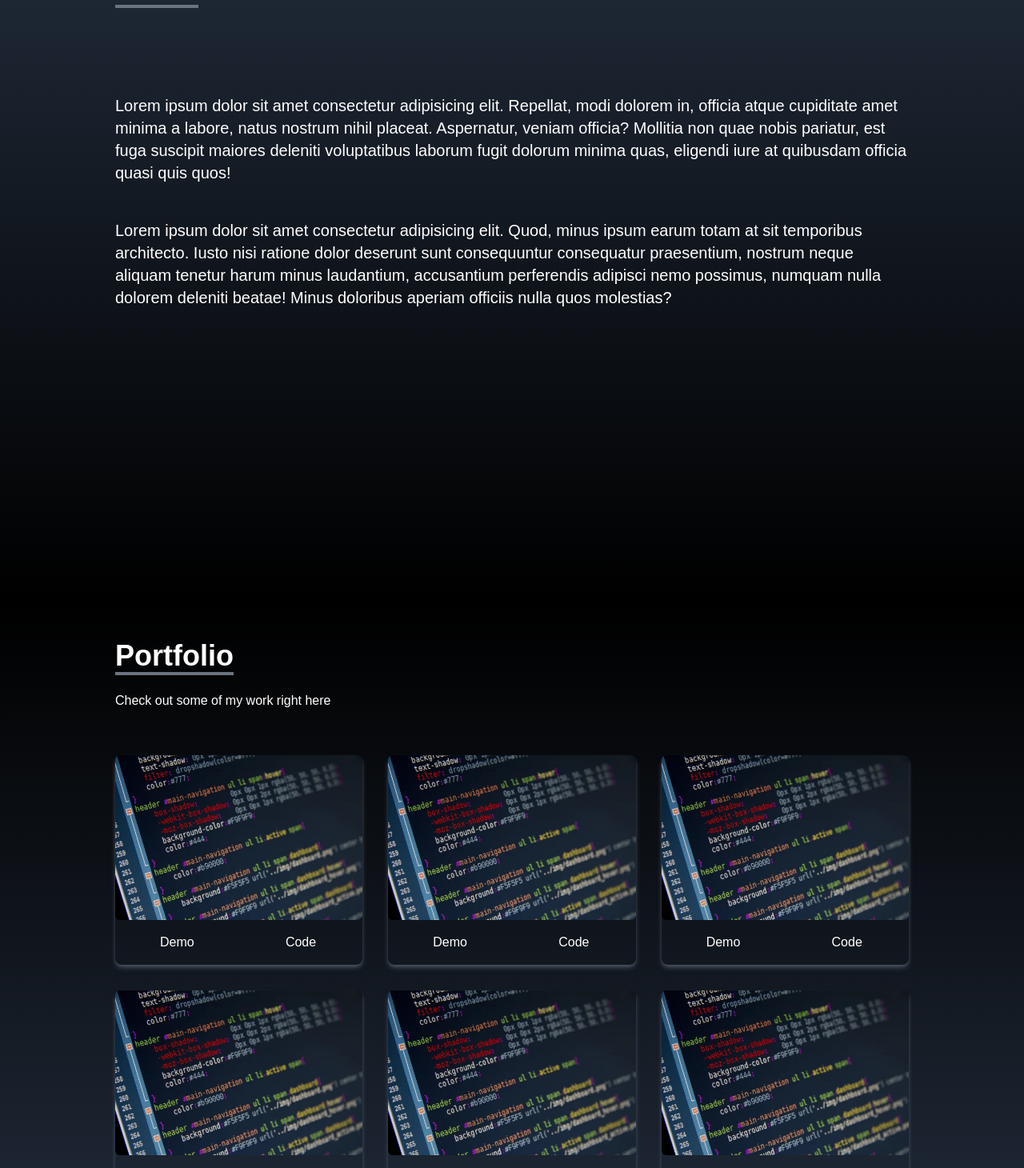
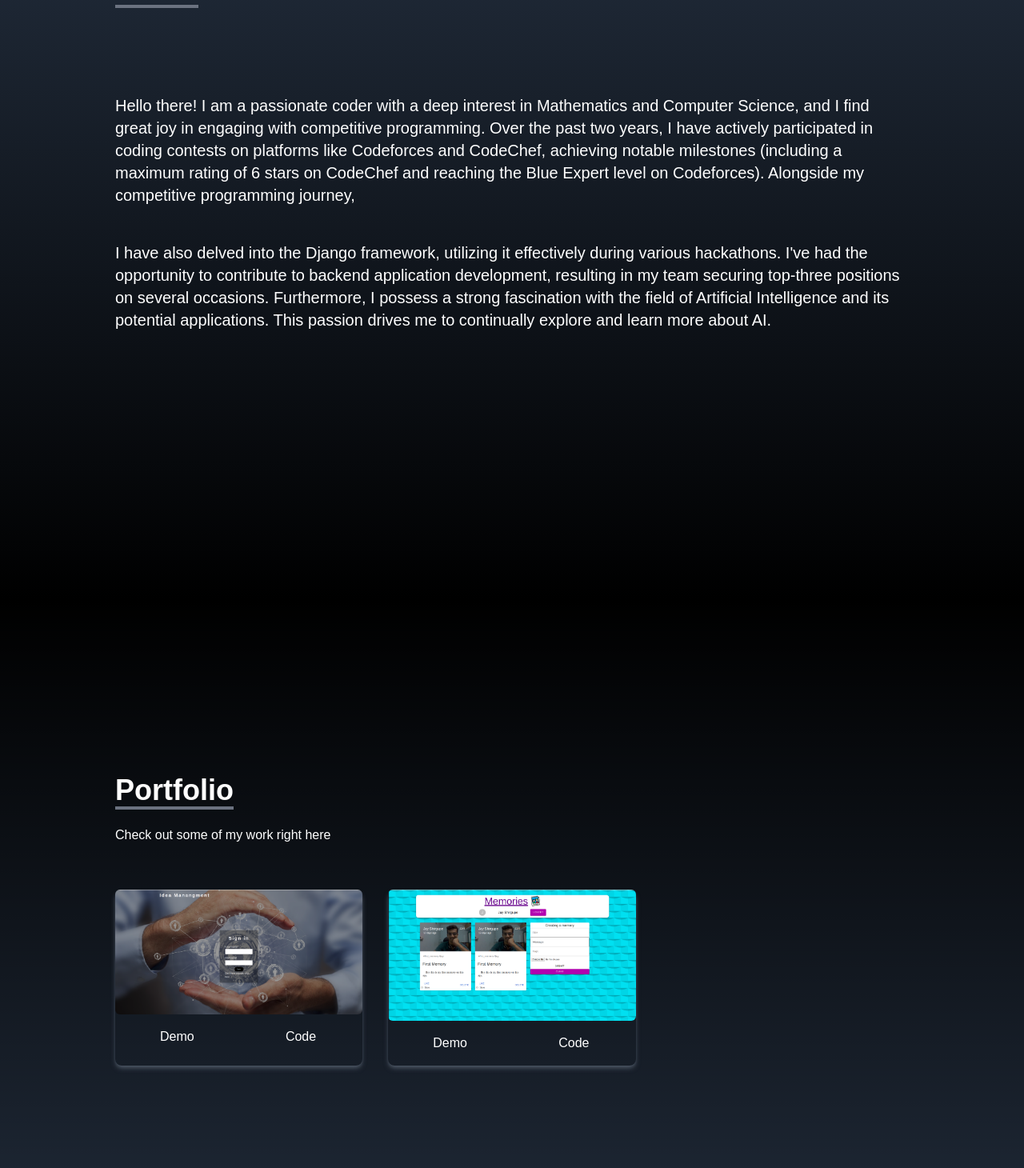
Before and after one commit to Jay7221/react-portfolio-website, a React (Create React App) app: page / in a window 1280 px wide. Shown: the part 850-2310 px from the top of the page at 80% size. Built offline with nearby package versions, Linux system fonts and the light colour scheme.

Commit message:
Made a few changes

```diff
--- a/src/components/About.jsx
+++ b/src/components/About.jsx
@@ -7,11 +7,15 @@ const About = () => {
                 <div className='pb-8'>
                     <p className='text-4xl font-bold inline border-b-4 border-gray-500'>About</p>
                 </div>
-                <p className='text-xl mt-20'>Lorem ipsum dolor sit amet consectetur adipisicing elit. Repellat, modi dolorem in, officia atque cupiditate amet minima a labore, natus nostrum nihil placeat. Aspernatur, veniam officia? Mollitia non quae nobis pariatur, est fuga suscipit maiores deleniti voluptatibus laborum fugit dolorum minima quas, eligendi iure at quibusdam officia quasi quis quos!</p>
-
+                <p className='text-xl mt-20'>
+                    Hello there! I am a passionate coder with a deep interest in Mathematics and Computer Science, and I find great joy in engaging with competitive programming.
+                    Over the past two years, I have actively participated in coding contests on platforms like Codeforces and CodeChef, achieving notable milestones (including a maximum rating of 6 stars on CodeChef and reaching the Blue Expert level on Codeforces). Alongside my competitive programming journey,
+                </p>
                 <br />
-
-                <p className='text-xl mt-5'>Lorem ipsum dolor sit amet consectetur adipisicing elit. Quod, minus ipsum earum totam at sit temporibus architecto. Iusto nisi ratione dolor deserunt sunt consequuntur consequatur praesentium, nostrum neque aliquam tenetur harum minus laudantium, accusantium perferendis adipisci nemo possimus, numquam nulla dolorem deleniti beatae! Minus doloribus aperiam officiis nulla quos molestias?</p>
+                <p className='text-xl mt-5'>
+                    I have also delved into the Django framework, utilizing it effectively during various hackathons. I've had the opportunity to contribute to backend application development, resulting in my team securing top-three positions on several occasions.
+                    Furthermore, I possess a strong fascination with the field of Artificial Intelligence and its potential applications. This passion drives me to continually explore and learn more about AI.
+                </p>
             </div>
         </div>
     )
--- a/src/components/Contact.jsx
+++ b/src/components/Contact.jsx
@@ -3,7 +3,7 @@ import React from 'react'
 const Contact = () => {
     return (
         <div name='contact' className='w-full h-screen bg-gradient-to-b from-black to bg-gray-800 p-4 text-white'>
-            <div className='flex flex-col p-4 justify-center max-w-screen-lg h-full'>
+            <div className='flex flex-col p-4 justify-center max-w-screen-lg h-full mx-auto'>
                 <div className='pb-8'>
                     <p className='text-4xl font-bold inline border-b-4 border-gray-500'>Contact</p>
                     <p className='py-6'>Submit the form below to get in touch with me</p>
--- a/src/components/Experience.jsx
+++ b/src/components/Experience.jsx
@@ -3,6 +3,7 @@ import React from 'react'
 import html from "../assets/html.png";
 import css from "../assets/css.png";
 import java from '../assets/java.png';
+import cpp from '../assets/cpp.png';
 
 const Experience = () => {
     const techs = [
@@ -22,6 +23,12 @@ const Experience = () => {
             id: 3,
             src: java,
             title: 'Java',
+            style: 'shadow-red-500'
+        },
+        {
+            id: 4,
+            src: cpp,
+            title: 'C++',
             style: 'shadow-blue-500'
         },
     ];
--- a/src/components/Portfolio.jsx
+++ b/src/components/Portfolio.jsx
@@ -1,31 +1,20 @@
 import React from 'react'
-import arrayDestruct from '../assets/portfolio/computer-programming.webp';
+import ideaManagement from '../assets/portfolio/ideaManagementPlatform.png';
+import mernMemories from '../assets/portfolio/mernMemories.png';
 
 const Portfolio = () => {
     const portfolios = [
         {
             id: 1,
-            src: arrayDestruct,
+            src: ideaManagement,
+            demo: 'https://idea-management-platform-main.onrender.com/',
+            code: 'https://github.com/KattaGang/BridgeStoneProjectHostRepo',
         },
         {
             id: 2,
-            src: arrayDestruct,
-        },
-        {
-            id: 3,
-            src: arrayDestruct,
-        },
-        {
-            id: 4,
-            src: arrayDestruct,
-        },
-        {
-            id: 5,
-            src: arrayDestruct,
-        },
-        {
-            id: 6,
-            src: arrayDestruct,
+            src: mernMemories,
+            demo: 'https://mern-memories-one.vercel.app/',
+            code: 'https://github.com/Jay7221/mern-memories',
         },
     ];
     return (
@@ -41,12 +30,16 @@ const Portfolio = () => {
 
                 <div className='grid sm:grid-cols-2 md:grid-cols-3 gap-8 px-12 sm:px-0'>
                     {
-                        portfolios.map(({ id, src }) => (
+                        portfolios.map(({ id, src, demo, code }) => (
                             <div key={id} className='shadow-md shadow-gray-600 rounded-lg'>
                                 <img src={src} alt="" className='rounded-md duration-200 hover:scale-105' />
                                 <div className='flex justify-between items-center'>
-                                    <button className='w-1/2 px-6 m-4 duration-200 hover:scale-110'>Demo</button>
-                                    <button className='w-1/2 px-6 m-4 duration-200 hover:scale-110'>Code</button>
+                                    <button className='w-1/2 px-6 m-4 duration-200 hover:scale-110'>
+                                        <a href={demo} target='_blank'>Demo</a>
+                                    </button>
+                                    <button className='w-1/2 px-6 m-4 duration-200 hover:scale-110'>
+                                        <a href={code} target='_blank'>Code</a>
+                                    </button>
                                 </div>
                             </div>
                         ))
```
